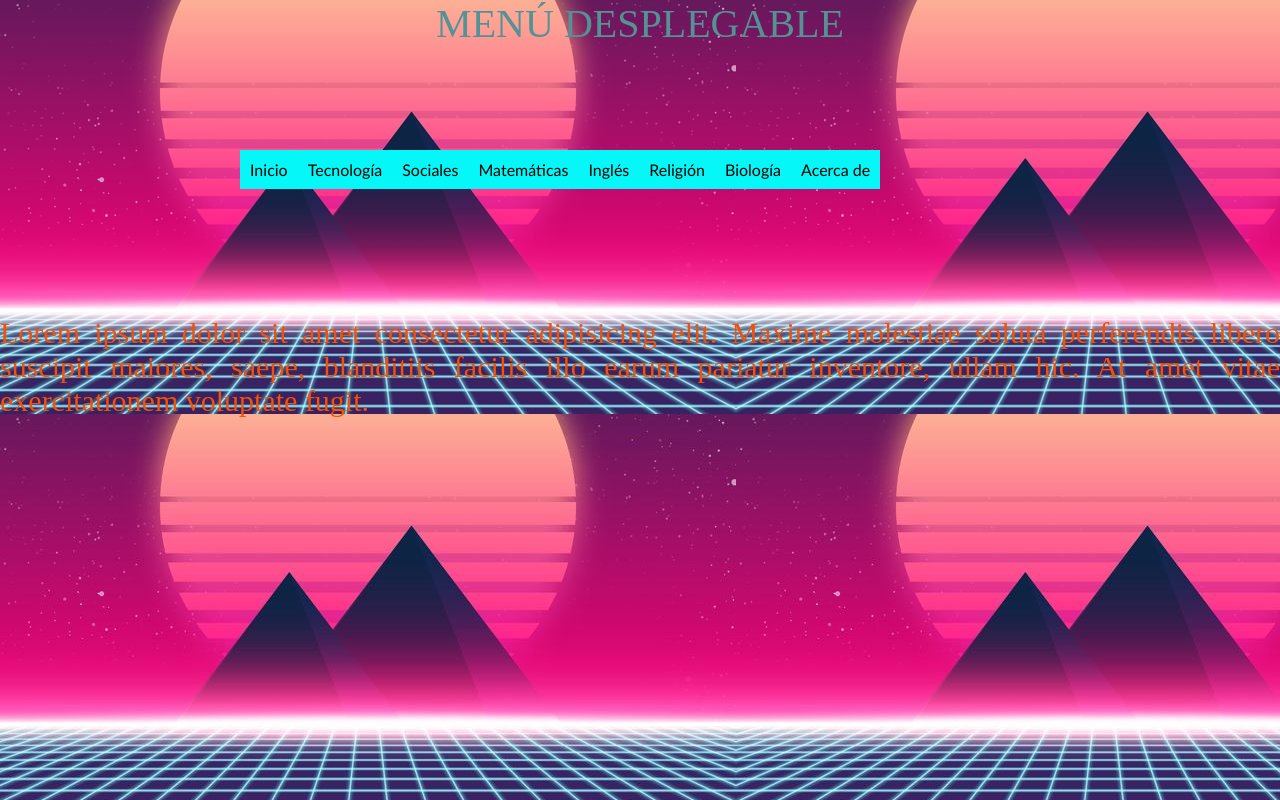
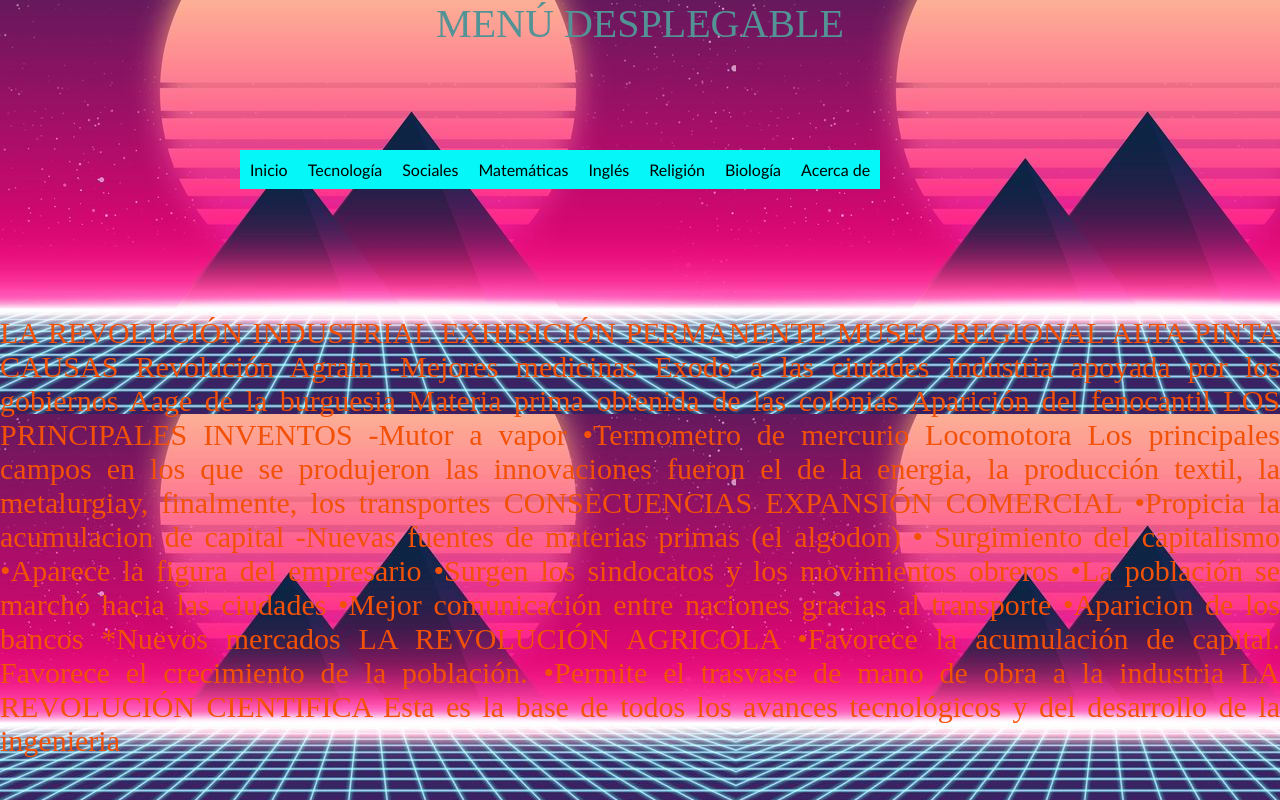
Before and after one commit to TiffanyM13/ni-o-dios, a plain HTML site: page sociales3.html in a window 1280 px wide. Drawn offline with Linux system fonts and the light colour scheme.

Commit message:
entrega final pagina 09-11--2023

```diff
--- a/sociales3.html
+++ b/sociales3.html
@@ -210,8 +210,11 @@ MENÚ DESPLEGABLE
 <div class="contenido">
 
     <div class="texto">
-        Lorem ipsum dolor sit amet consectetur adipisicing elit. Maxime molestiae soluta perferendis libero suscipit maiores, saepe, blanditiis facilis illo earum pariatur inventore, ullam hic. At amet vitae exercitationem voluptate fugit.
-    </div>
+        LA REVOLUCIÓN INDUSTRIAL
+EXHIBICIÓN PERMANENTE MUSEO REGIONAL ALTA PINTA CAUSAS Revolución Agrain -Mejores medicinas Exodo a las ciutades Industria apoyada por los gobiernos Aage de la burguesia Materia prima obtenida de las colonias Aparición del fenocantil LOS PRINCIPALES INVENTOS -Mutor a vapor •Termometro de mercurio Locomotora Los principales campos en los que se produjeron las innovaciones fueron el de la energia, la  producción textil, la metalurgiay, finalmente, los transportes CONSECUENCIAS EXPANSIÓN COMERCIAL •Propicia la acumulacion de capital -Nuevas fuentes de materias primas (el algodon) • Surgimiento del capitalismo •Aparece la figura del empresario •Surgen los sindocatos y los movimientos obreros •La población se marchó hacia las ciudades •Mejor comunicación entre naciones gracias al transporte •Aparicion de los bancos *Nuevos mercados LA REVOLUCIÓN AGRICOLA
+•Favorece la acumulación de capital. Favorece el crecimiento de la población. •Permite el trasvase de mano de obra a la industria LA REVOLUCIÓN CIENTIFICA Esta es la base de todos los avances tecnológicos y del desarrollo de la ingenieria
+
+
 
 </div>
 
```
Also changed, not shown: matematicas3.html (+4 -0 lines), tecnlogia3.html (+7 -3 lines).
